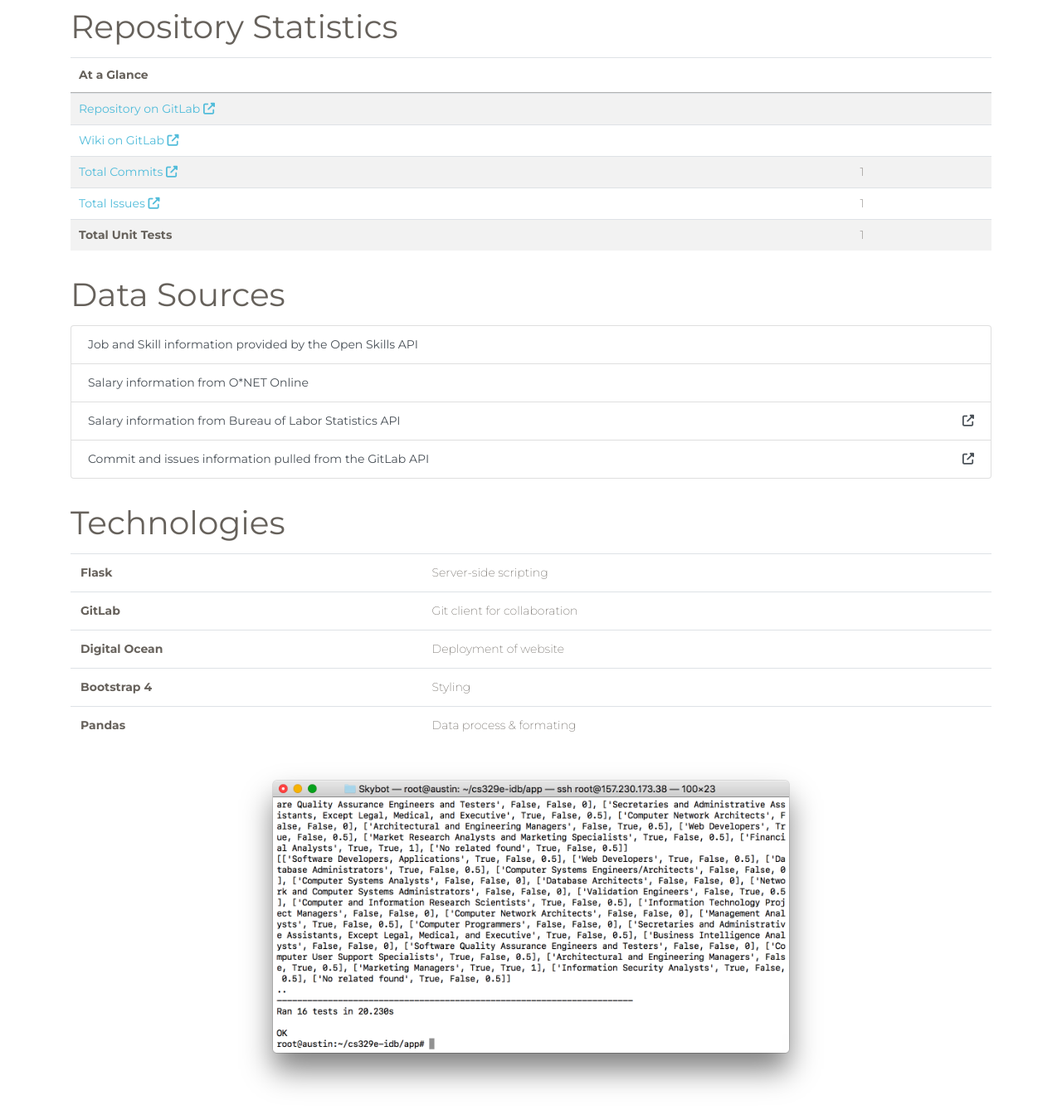
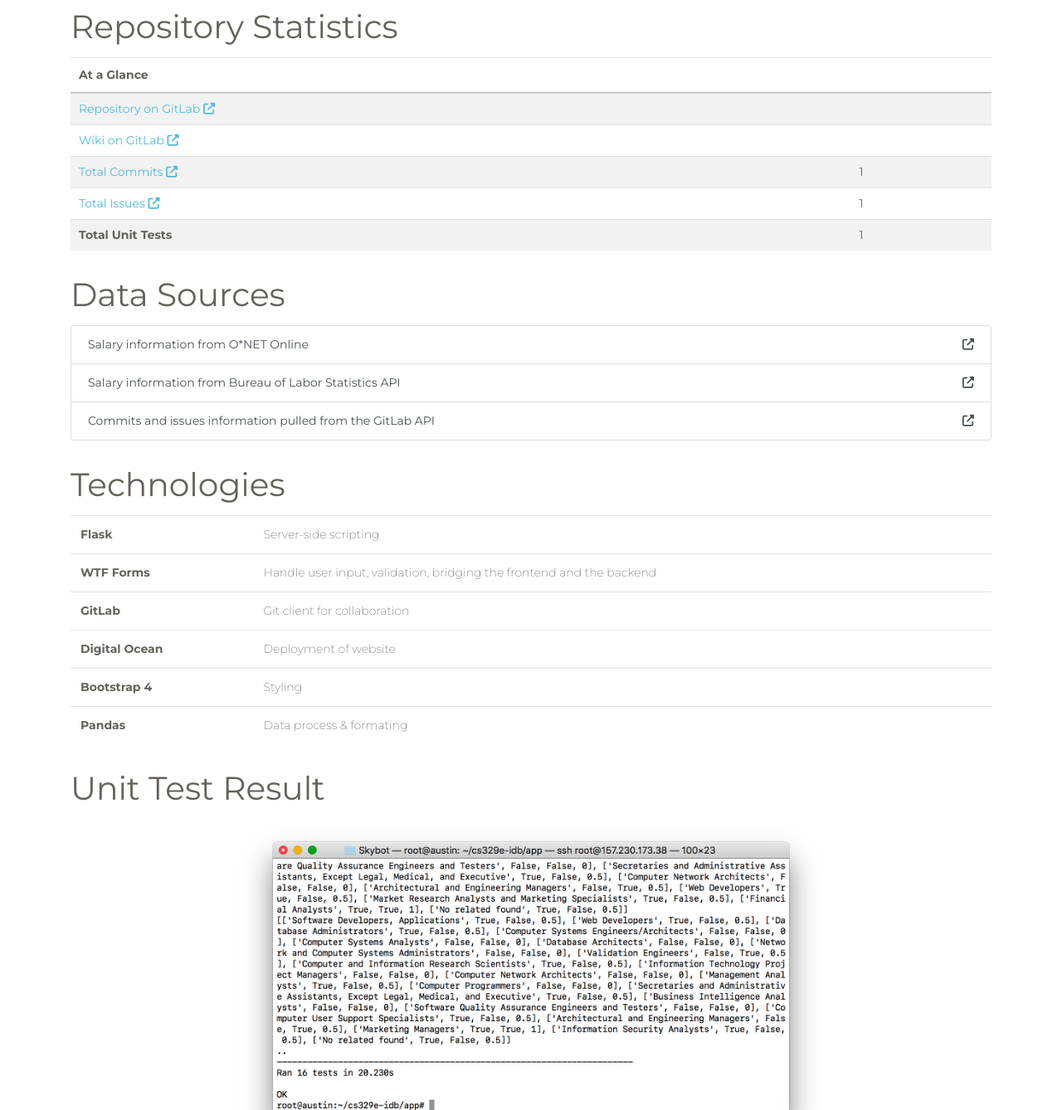
Before and after one commit to xindixu/prep-for-job, a Flask app: template app/templates/about.html in a window 1280 px wide. Shown: the part 1083-2421 px from the top of the page at 83% size. Run offline with Flask 2, Linux system fonts and the light colour scheme; the template is opened without the code that fills it: most values are stand-ins (such as "Sample title", 1, 10 or a date in 2020); some libraries are stand-ins or nearby versions.

Commit message:
styling, format, some detail

```diff
--- a/app/main.py
+++ b/app/main.py
@@ -226,6 +226,7 @@ def create_app(db_string='postgresql://postgres:dbPassword1@157.230.173.38:5432/
                 return render_template("auth/register.html", form=form)
             else:
                 u = Users.new_member(email, password, first_name, last_name)
+                g.user = u
                 flash("You have been registered successfully!", "success")
                 return redirect(url_for("profile", user_id=u.id))
 
@@ -246,6 +247,7 @@ def create_app(db_string='postgresql://postgres:dbPassword1@157.230.173.38:5432/
                 u = Users.query.filter_by(email=email).first()
                 if u.check_password(password):
                     flash("Logged in successfully!", "success")
+                    g.user = u
                     return redirect(url_for("profile", user_id=u.id))
                 else:
                     flash("Incorrect password for "+email, "danger")
@@ -254,6 +256,7 @@ def create_app(db_string='postgresql://postgres:dbPassword1@157.230.173.38:5432/
 
     @app.route('/auth/logout/', methods=('GET', 'POST'))
     def logout():
+        g.user = None
         return "TODO: add session, hash passwords, add postgress uri, and test db functions"
 
     @app.route("/profile/<user_id>")
@@ -398,7 +401,6 @@ def create_app(db_string='postgresql://postgres:dbPassword1@157.230.173.38:5432/
         url =f"https://services.onetcenter.org/ws/mnm/search?keyword={keyword}"
         results = requests.get(url, headers=headers)
 
-
         return render_template('result.html', keyword=keyword, results=json.loads(results.text))
 
     @app.errorhandler(404)
--- a/app/templates/about.html
+++ b/app/templates/about.html
@@ -89,7 +89,7 @@
           Total Commits <i class="fas fa-external-link-alt"></i>
         </a>
       </th>
-      <td>{{ stats.total_commits }}</td>
+      <td><strong>{{ stats.total_commits }}</strong></td>
     </tr>
     <tr>
       <th scope="row">
@@ -97,29 +97,27 @@
           Total Issues <i class="fas fa-external-link-alt"></i>
         </a>
       </th>
-      <td>{{ stats.total_issues }}</td>
+      <td><strong>{{ stats.total_issues }}</strong></td>
     </tr>
     <tr>
       <th scope="row">Total Unit Tests</th>
-      <td>{{ stats.total_unittests }}</td>
+      <td><strong>{{ stats.total_unittests }}</strong></td>
     </tr>
   </tbody>
 </table>
 
 <h2>Data Sources</h2>
 <div class="list-group">
-  <a href="https://any-api.com/dataatwork_org/dataatwork_org/docs/API_Description" class="list-group-item list-group-item-action d-flex justify-content-between align-items-center" target="_blank">
-    Job and Skill information provided by the Open Skills API
-  </a>
   <a href="https://www.onetonline.org/" class="list-group-item list-group-item-action d-flex justify-content-between align-items-center" target="_blank">
     Salary information from O*NET Online
+    <i class="fas fa-external-link-alt"></i>
   </a>
   <a href="https://www.bls.gov/developers/api_signature_v2.htm" class="list-group-item list-group-item-action d-flex justify-content-between align-items-center" target="_blank">
     Salary information from Bureau of Labor Statistics API
     <i class="fas fa-external-link-alt"></i>
   </a>
   <a href="https://docs.gitlab.com/ee/api/" class="list-group-item list-group-item-action d-flex justify-content-between align-items-center" target="_blank">
-    Commit and issues information pulled from the GitLab API
+    Commits and issues information pulled from the GitLab API
     <i class="fas fa-external-link-alt"></i>
   </a>
 </div>
@@ -130,6 +128,10 @@
     <tr>
       <th>Flask</th>
       <td>Server-side scripting</td>
+    </tr>
+    <tr>
+      <th>WTF Forms</th>
+      <td>Handle user input, validation, bridging the frontend and the backend</td>
     </tr>
     <tr>
       <th>GitLab</th>
@@ -149,6 +151,8 @@
     </tr>
   </tbody>
 </table>
+
+<h2>Unit Test Result</h2>
 <center>
   <img style="width: 720px;" src="{{ url_for("static", filename="images/unit_tests.png") }}" alt="unit tests"></img>
 </center>
--- a/app/templates/base.html
+++ b/app/templates/base.html
@@ -102,7 +102,6 @@
 
 
       <ul class="my-2 my-lg-0 navbar-nav">
-
         {% if g.user %}
         <li class="nav-item">
           <span class="navbar-text">Hi, {{ g.user['username'] }}</span>
--- a/app/templates/profile.html
+++ b/app/templates/profile.html
@@ -1,7 +1,7 @@
 {% extends "base.html" %}
 
 {% block title %}
-Profile for {{ user.name }}
+Profile for {{ user.first_name }}
 {% endblock %}
 {% block content %}
     {% for category, message in get_flashed_messages(with_categories=true) %}
```
